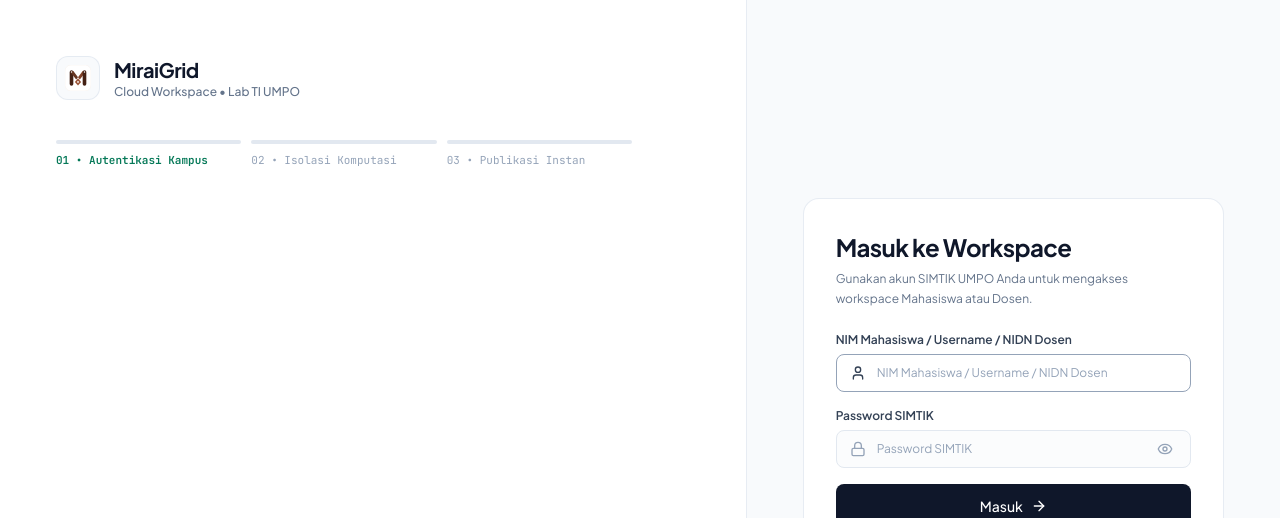
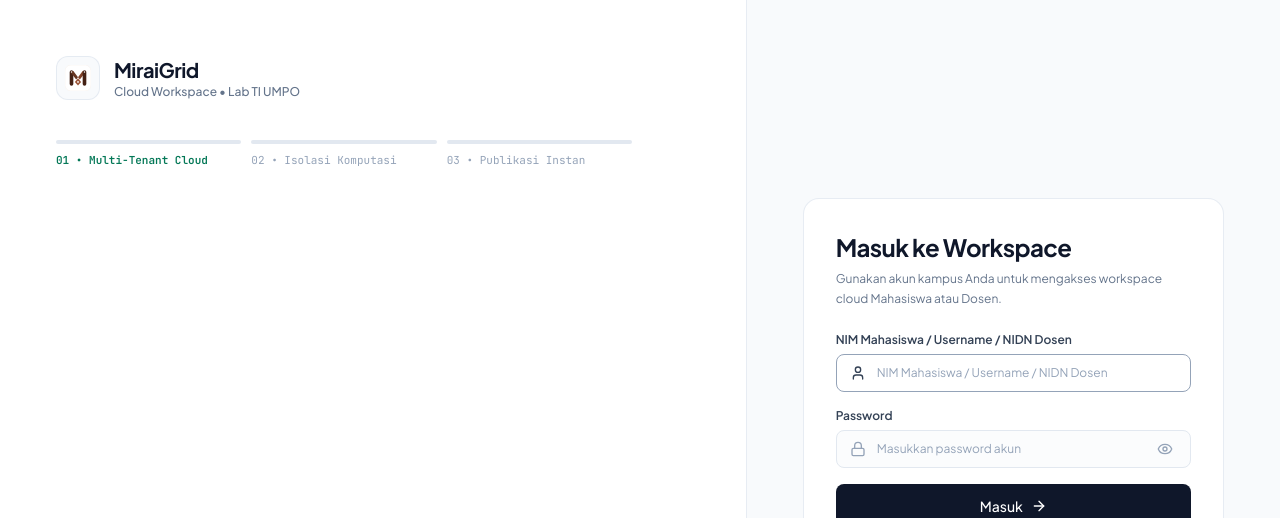
Before and after one commit to irhamkaraman/mirai-grid-teknik-umpo, a React (Vite) app in the folder frontend/: page /login in a window 1280 px wide. Shown: the top 518 px of the page. Built offline with nearby package versions, Linux system fonts and the light colour scheme; no server answers.

Commit message:
chore(frontend): remove SIMTIK wording and focus login copy on cloud infrastructure

```diff
--- a/frontend/src/pages/LoginPage.jsx
+++ b/frontend/src/pages/LoginPage.jsx
@@ -17,11 +17,11 @@ import { Spinner } from '../components/Skeletons'
 const SHOWCASE_STEPS = [
   {
     id: 'auth',
-    number: '01 / OTENTIKASI SATU PINTU',
-    title: 'Terhubung Langsung ke SSO SIMTIK UMPO.',
+    number: '01 / MULTI-TENANT WORKSPACE',
+    title: 'Lingkungan Cloud Terdedikasi untuk Setiap Akun.',
     description:
-      'Tidak perlu registrasi baru. Masuk dengan akun kampus Anda; sistem otomatis membedakan alokasi Mahasiswa dan Dosen secara instan.',
-    label: 'Autentikasi Kampus',
+      'Setiap pengguna langsung memperoleh direktori home terisolasi, kuota storage mandiri, serta manajemen database dan file berbasis web.',
+    label: 'Multi-Tenant Cloud',
     type: 'card'
   },
   {
@@ -215,7 +215,7 @@ export default function LoginPage({ onLoginSuccess }) {
                     <ShieldCheck className="h-4 w-4 text-emerald-600" />
                   </div>
                   <span className="font-mono text-xs text-slate-700 truncate">
-                    SIMTIK Handshake: Connected • Role Auto-Detection Active
+                    Tenant Provisioner: Ready • Quota &amp; Directory Isolation Active
                   </span>
                 </div>
               </div>
@@ -270,7 +270,7 @@ export default function LoginPage({ onLoginSuccess }) {
                 Masuk ke Workspace
               </h3>
               <p className="text-xs text-slate-500 mt-1.5 leading-relaxed font-sans">
-                Gunakan akun SIMTIK UMPO Anda untuk mengakses workspace Mahasiswa atau Dosen.
+                Gunakan akun kampus Anda untuk mengakses workspace cloud Mahasiswa atau Dosen.
               </p>
             </div>
 
@@ -312,7 +312,7 @@ export default function LoginPage({ onLoginSuccess }) {
               {/* Input Password */}
               <div>
                 <label className="block text-xs font-semibold text-slate-700 mb-1.5">
-                  Password SIMTIK
+                  Password
                 </label>
                 <div className="relative group">
                   <div className="absolute left-3.5 top-1/2 -translate-y-1/2 text-slate-400 group-focus-within:text-slate-700 transition-colors pointer-events-none">
@@ -324,7 +324,7 @@ export default function LoginPage({ onLoginSuccess }) {
                     value={password}
                     onChange={(e) => setPassword(e.target.value)}
                     className="w-full bg-slate-50/50 border border-slate-200 rounded-lg pl-10 pr-11 py-2.5 text-xs text-slate-900 placeholder-slate-400 focus:outline-none focus:bg-white focus:border-slate-400 transition font-sans"
-                    placeholder="Password SIMTIK"
+                    placeholder="Masukkan password akun"
                     autoComplete="current-password"
                   />
                   <button
```
